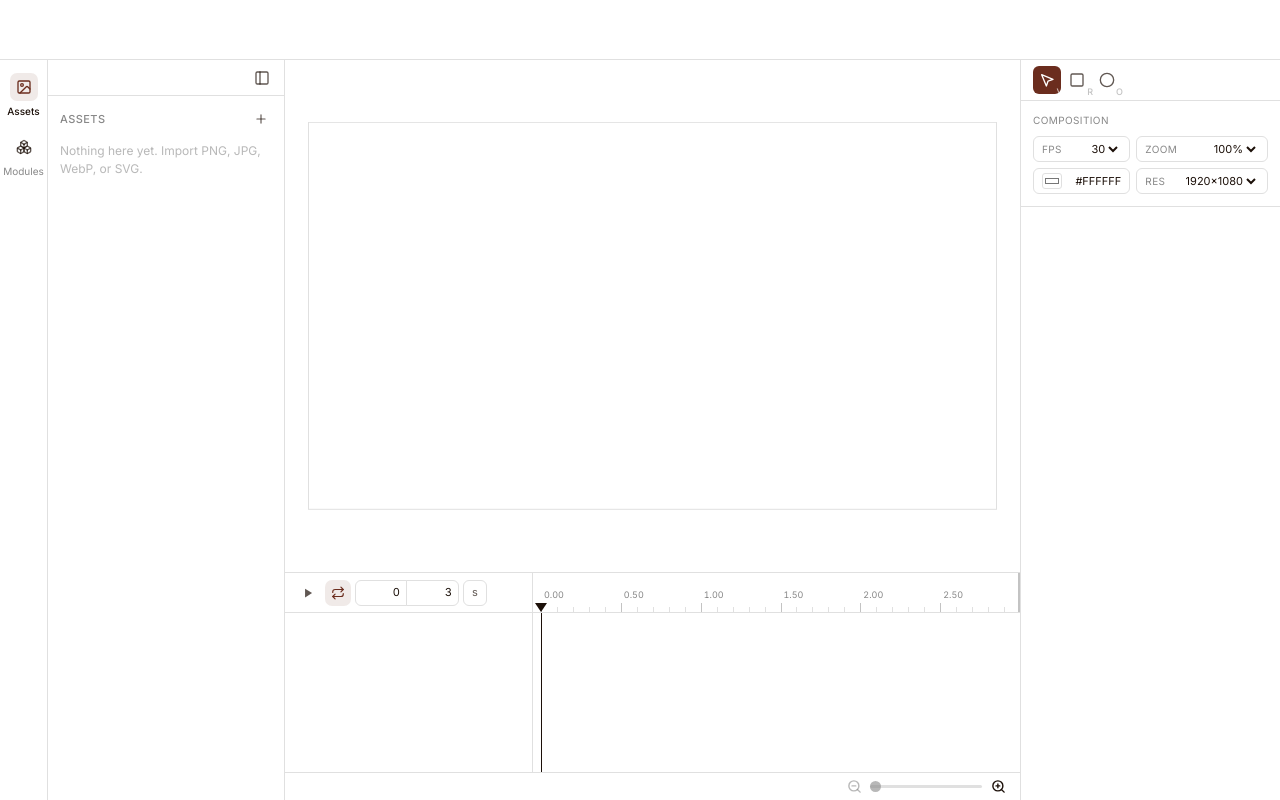
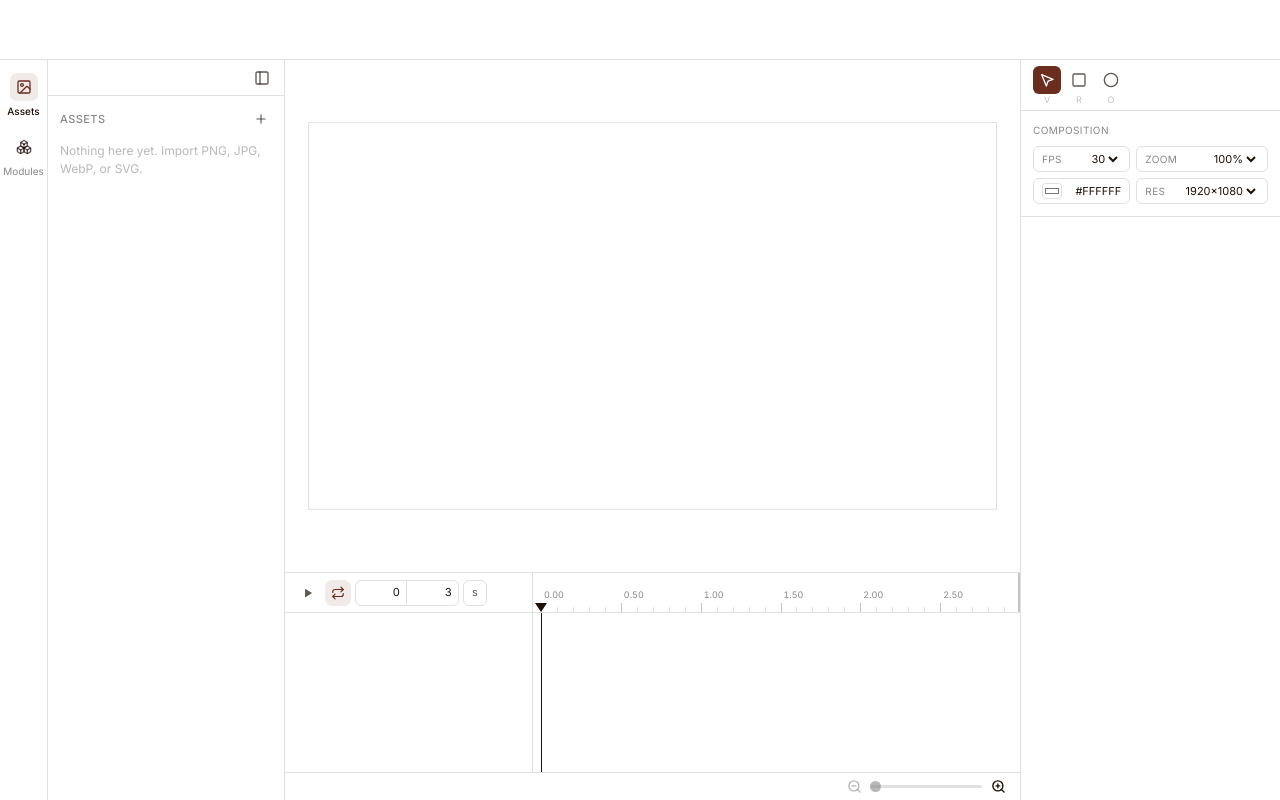
Before and after one commit to devv-sam/tween, a React (Vite) app: page / in a window 1280 px wide. Built offline with nearby package versions, Linux system fonts and the light colour scheme.

Commit message:
Fix clipped shortcut labels on toolbar buttons
Move shortcut text below buttons instead of absolute-positioned inside
them, preventing clipping from parent overflow.

Co-Authored-By: Claude Opus 4.6 <noreply@anthropic.com>
Claude-Session: https://claude.ai/code/session_01GxHEXJmeP1uWc4wQjgiALu

```diff
--- a/src/studio/Toolbar.tsx
+++ b/src/studio/Toolbar.tsx
@@ -11,14 +11,14 @@ export function Toolbar() {
   const setActiveTool = useStudio((s) => s.setActiveTool);
 
   return (
-    <div className="flex items-center gap-0.5 border-b border-border px-3 py-1.5">
+    <div className="flex items-end gap-1 border-b border-border px-3 py-1.5">
       {tools.map((t) => (
+        <div key={t.id} className="flex flex-col items-center gap-px">
           <button
-          key={t.id}
             type="button"
             title={`${t.label} (${t.shortcut})`}
             aria-label={t.label}
-          className={`relative grid h-7 w-7 place-items-center rounded-md transition-colors ${
+            className={`grid h-7 w-7 place-items-center rounded-md transition-colors ${
               activeTool === t.id
                 ? "bg-accent text-white"
                 : "text-text-primary/70 hover:bg-text-primary/5 hover:text-text-primary"
@@ -26,14 +26,11 @@ export function Toolbar() {
             onClick={() => setActiveTool(t.id)}
           >
             {t.id === "select" ? <CursorIcon /> : t.id === "rect" ? <RectIcon /> : <EllipseIcon />}
-          <span
-            className={`absolute -bottom-0.5 -right-0.5 text-[9px] font-medium leading-none ${
-              activeTool === t.id ? "text-white/70" : "text-text-muted/50"
-            }`}
-          >
+          </button>
+          <span className="text-[9px] leading-none text-text-muted/50">
             {t.shortcut}
           </span>
-        </button>
+        </div>
       ))}
     </div>
   );
```
Lines whose indentation alone changed are shown as unchanged.
